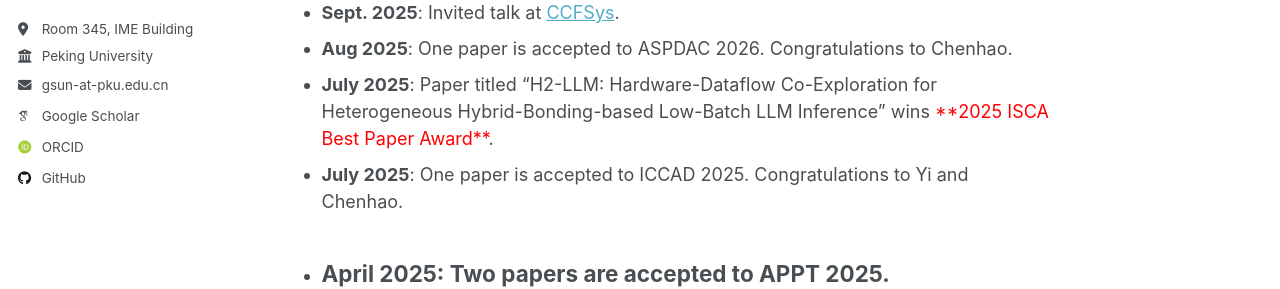
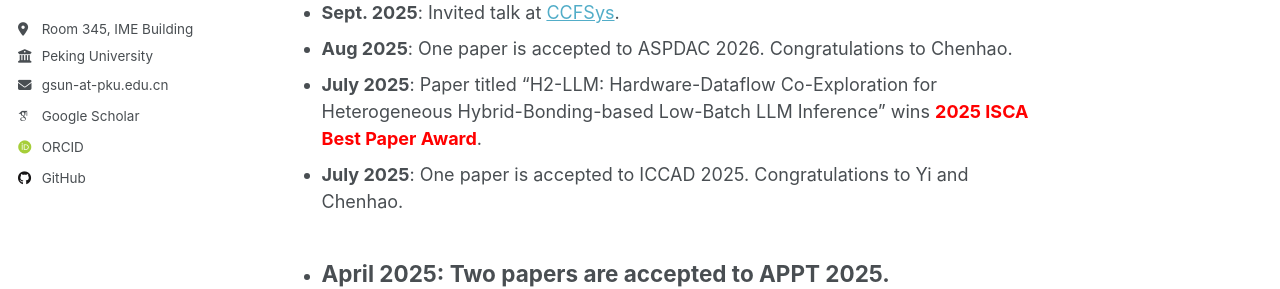
Before and after one commit to gsunpku/gsunpku.github.io, a Jekyll site: the page built from _pages/about.md, in a window 1280 px wide and 900 px high. Shown: the part 307-596 px from the top of the window. Built offline with Jekyll 4.4.1, drawn with Linux system fonts in a browser that asks for light colours; some web fonts are replaced; a script that is not in the unit is left out.

Commit message:
Update about.md

```diff
--- a/_pages/about.md
+++ b/_pages/about.md
@@ -13,7 +13,7 @@
 - **Sept. 2025**: Invited talk at the Global Memory Innovation Forum [GMIF](https://www.gmif.com.cn/).
 - **Sept. 2025**: Invited talk at [CCFSys](https://ccf.org.cn/CCFSys2023).
 - **Aug 2025**: One paper is accepted to ASPDAC 2026. Congratulations to Chenhao.
-- **July 2025**: Paper titled "H2-LLM: Hardware-Dataflow Co-Exploration for Heterogeneous Hybrid-Bonding-based Low-Batch LLM Inference" wins <font color=red>**2025 ISCA Best Paper Award**</font>.
+- **July 2025**: Paper titled "H2-LLM: Hardware-Dataflow Co-Exploration for Heterogeneous Hybrid-Bonding-based Low-Batch LLM Inference" wins **<font color=red>2025 ISCA Best Paper Award</font>**.
 - **July 2025**: One paper is accepted to ICCAD 2025. Congratulations to Yi and Chenhao.
 - **April 2025**: Two papers are accepted to APPT 2025. Congratulations to Jinwei and Jingchen.
 ------
```
